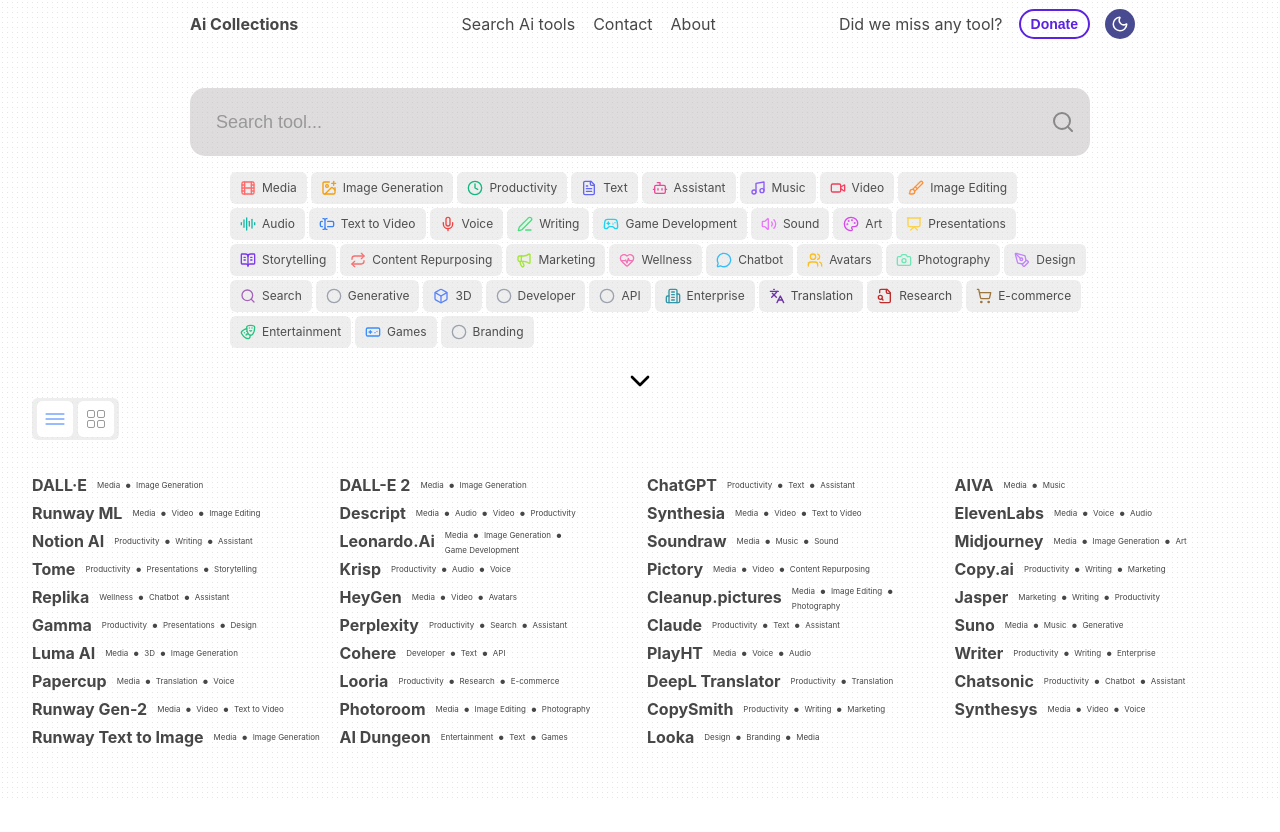
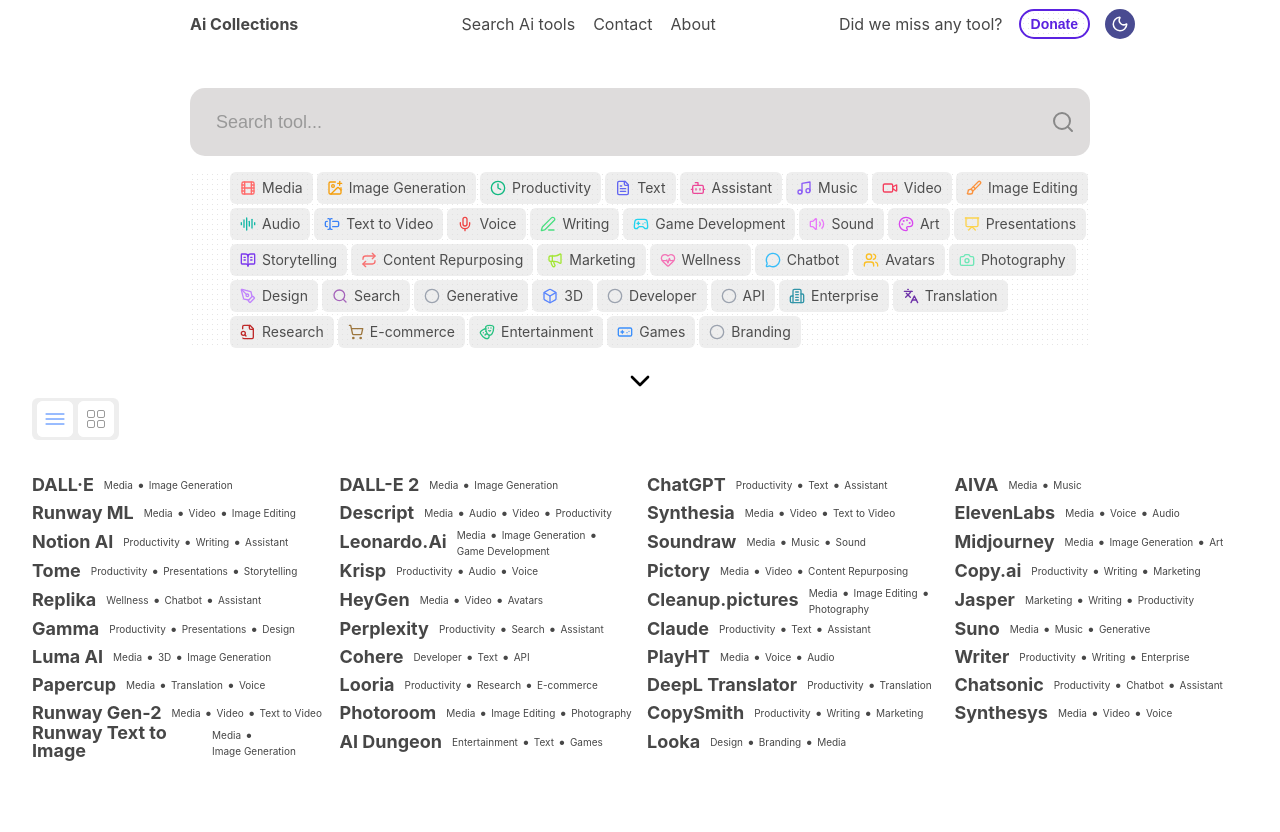
Before and after one commit to Dk3o/AiCollections, a React (Vite) app: page / in a window 1280 px wide. Shown: the top 832 px of the page. Before the commit the page ends 800 px from the top, so only its background shows below. Built offline with nearby package versions, Linux system fonts and the light colour scheme.

Commit message:
Did changes on design
Changed list-/card detail for title, tags and description. Changed margin bottom for list and search tag active to darker color

```diff
--- a/src/App.css
+++ b/src/App.css
@@ -357,14 +357,14 @@
   display: flex;
   align-items: center;
   padding: 4px 10px;
-  font-size: 12px;
+  font-size: 14px;
   color: #4e4e4e;
   text-decoration: none;
   gap: 6px;
 }
 
 .link-tag.active {
-  background: rgb(75, 174, 175, 0.5);
+  background: rgb(0, 148, 163, 0.5);
   color: #fff;
   border-radius: 6px;
 }
@@ -495,6 +495,7 @@
   grid-template-columns: repeat(4, 1fr);
   column-gap: 14px;
   row-gap: 2px;
+  margin-bottom: 100px;
 }
 
 .list .tool {
@@ -533,7 +534,7 @@
 
 .card p {
   margin: 12px 0;
-  font-size: 12px;
+  font-size: 14px;
   line-height: 16px;
   max-height: 112px;
   word-break: break-word;
@@ -548,7 +549,7 @@
   gap: 10px;
 }
 
-.tool div {
+.tool-top {
   display: flex;
   align-items: center;
   gap: 10px;
@@ -562,14 +563,12 @@
   height: 26px;
 }
 
-
-
 .tool a:hover {
   text-decoration: underline;
 }
 
 .tool a h2 {
-  font-size: 16px;
+  font-size: 18px;
   margin: 0;
 }
 
@@ -578,7 +577,7 @@
   flex-wrap: wrap;
   align-items: center;
   gap: 4px;
-  font-size: 8px;
+  font-size: 10px;
 }
 
 .tool .dot {
--- a/src/Components/AiToolList.jsx
+++ b/src/Components/AiToolList.jsx
@@ -78,7 +78,7 @@
         <div className={list ? "list" : "card"}>
         {filteredTools.map(tool => (
           <div key={tool.name} className="tool">
-            <div>
+            <div className="tool-top">
               <a
                 target={`_blank_${tool.name.replace(/\s+/g, "_")}_${tool.url.length}`}
                 href={tool.url}
```
